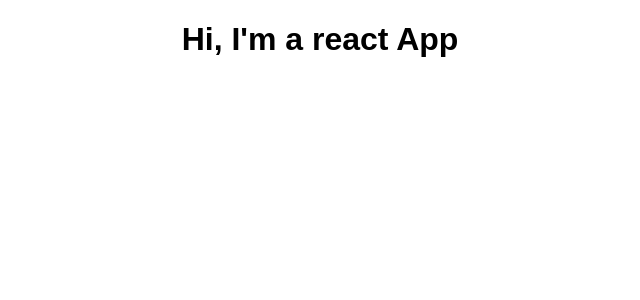
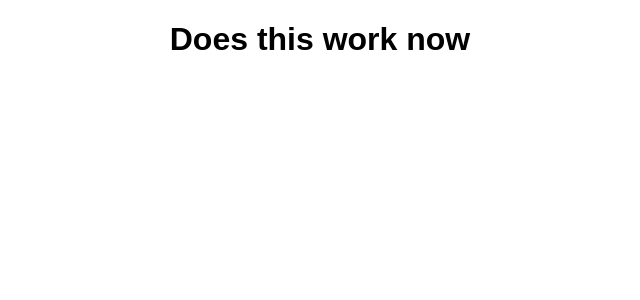
Before and after one commit to vnctwong/RCG, a React (Create React App) app in the folder 3.26/: page / in a window 1280 px wide. Shown: the top 300 px of the page, without its empty margins (320-960 px from the left). Built offline with nearby package versions, Linux system fonts and the light colour scheme.

Commit message:
jsx - shows how jsx is complied by react

```diff
--- a/3.26/src/App.js
+++ b/3.26/src/App.js
@@ -3,11 +3,12 @@
 
 class App extends Component {
   render() {
-    return (
-      <div className="App">
-        <h1> Hi, I'm a react App </h1>
-      </div>
-    );
+    // return (
+    //   <div className="App">
+    //     <h1> Hi, I'm a react App </h1>
+    //   </div>
+    // );
+    return React.createElement('div', { className: 'App' }, React.createElement('h1', null, 'Does this work now'))
   }
 }
 
```
